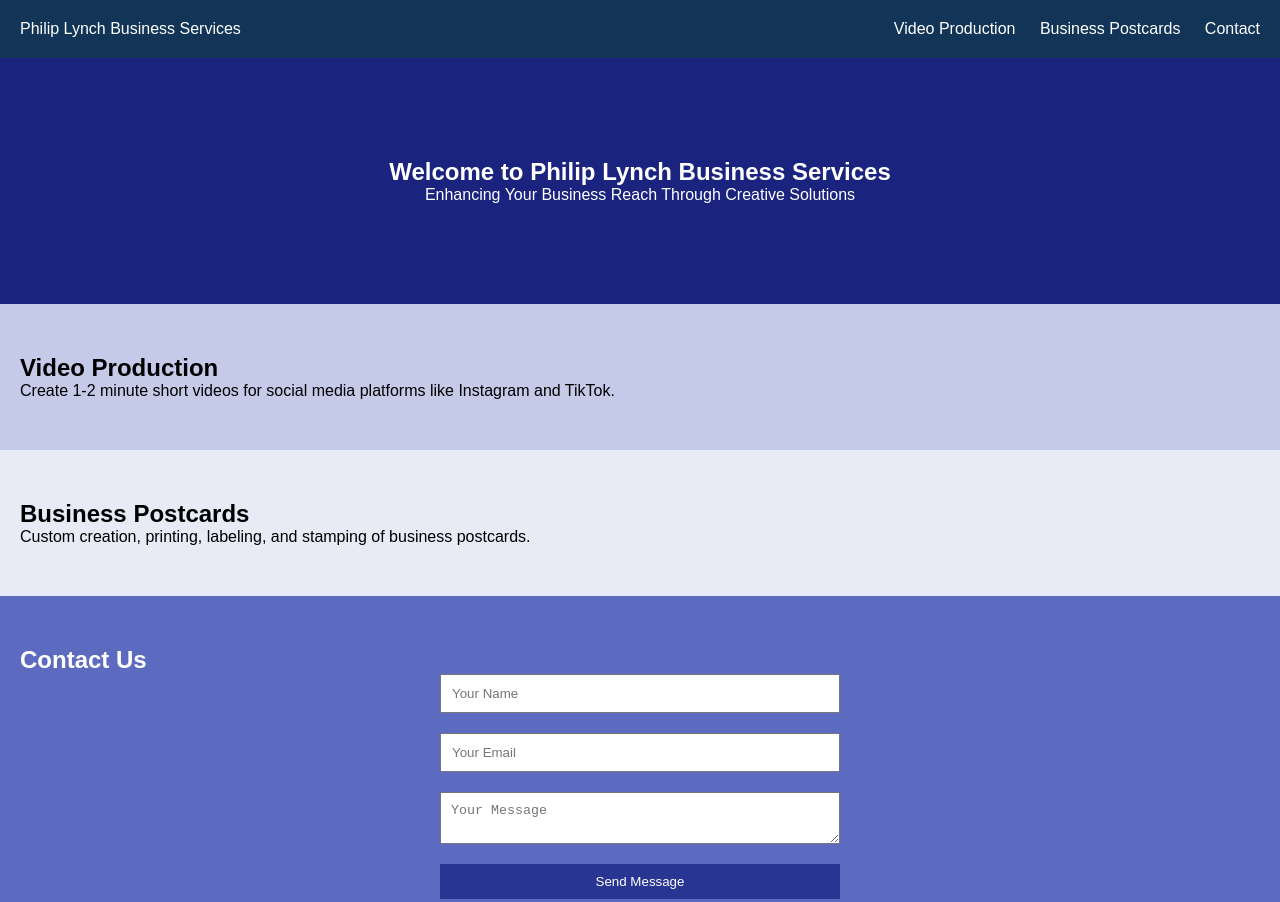
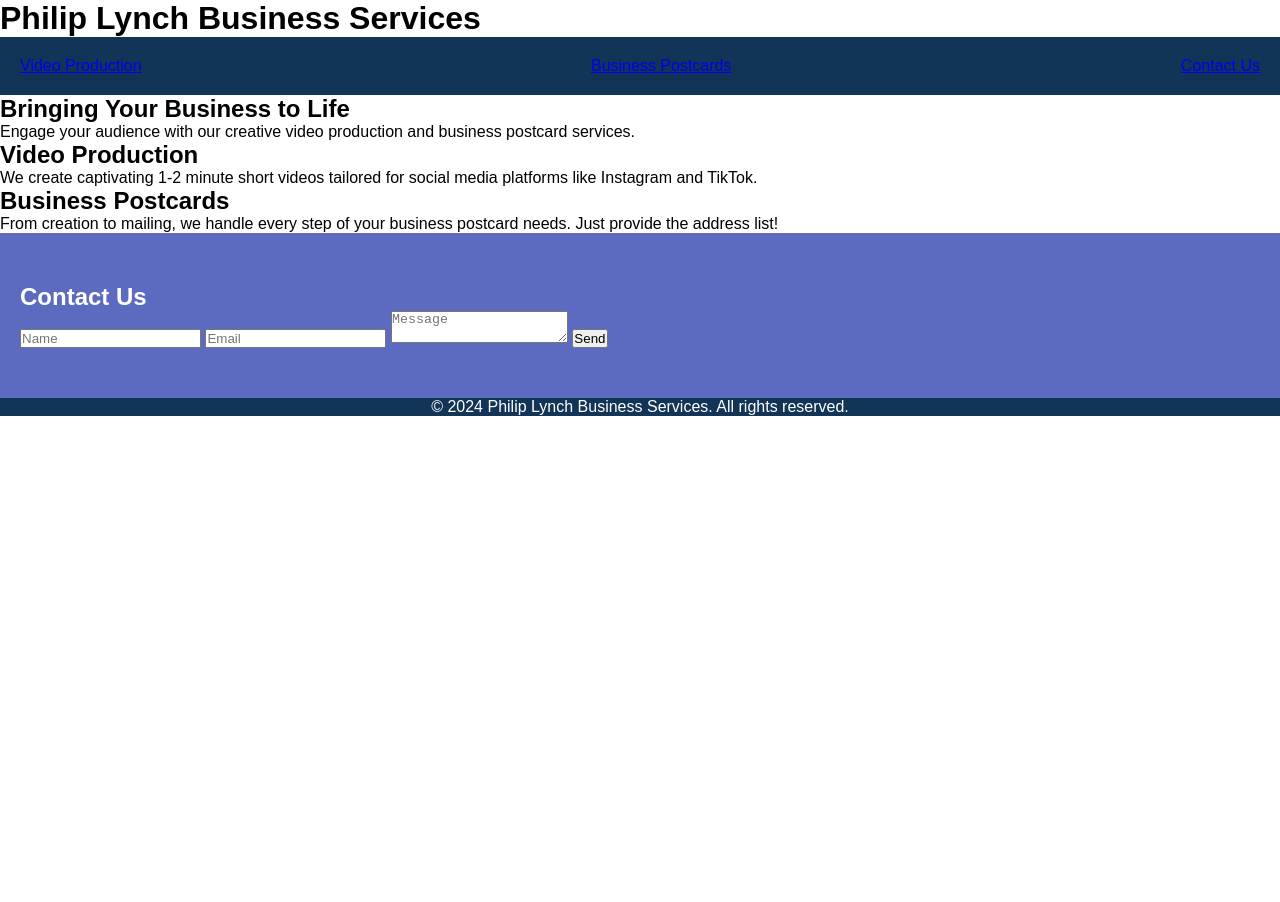
Before and after one commit to philiplynch/personal-site, a plain HTML site: page services/index.html in a window 1280 px wide. Shown: the top 902 px of the page. After the commit the page ends 800 px from the top, so only its background shows below. Drawn offline with Linux system fonts and the light colour scheme; a script that the page names is missing.

Commit message:
Update index.html

```diff
--- a/services/index.html
+++ b/services/index.html
@@ -7,52 +7,44 @@
     <link rel="stylesheet" href="style.css">
 </head>
 <body>
-    <header>
+    <div class="container">
+        <header class="header">
+            <h1>Philip Lynch Business Services</h1>
             <nav class="navbar">
-            <div class="logo">Philip Lynch Business Services</div>
-            <ul class="nav-links">
-                <li><a href="#video-production">Video Production</a></li>
-                <li><a href="#post-cards">Business Postcards</a></li>
-                <li><a href="#contact">Contact</a></li>
-            </ul>
+                <a href="#video-production">Video Production</a>
+                <a href="#business-postcards">Business Postcards</a>
+                <a href="#contact-us">Contact Us</a>
             </nav>
         </header>
-    <section id="hero">
-        <div class="hero-container">
-            <h1>Welcome to Philip Lynch Business Services</h1>
-            <p>Enhancing Your Business Reach Through Creative Solutions</p>
+        <main>
+            <section id="intro" class="intro-section">
+                <div class="intro-content">
+                    <h2>Bringing Your Business to Life</h2>
+                    <p>Engage your audience with our creative video production and business postcard services.</p>
                 </div>
             </section>
-    <section id="video-production" class="service-section">
+            <section id="video-production" class="services-section video-production">
                 <h2>Video Production</h2>
-        <p>Create 1-2 minute short videos for social media platforms like Instagram and TikTok.</p>
-        <div class="video-gallery">
-            <!-- Placeholder for video examples -->
-            <div class="video-example"></div>
-            <div class="video-example"></div>
-        </div>
+                <p>We create captivating 1-2 minute short videos tailored for social media platforms like Instagram and TikTok.</p>
             </section>
-    <section id="post-cards" class="service-section">
+            <section id="business-postcards" class="services-section business-postcards">
                 <h2>Business Postcards</h2>
-        <p>Custom creation, printing, labeling, and stamping of business postcards.</p>
-        <div class="postcard-gallery">
-            <!-- Placeholder for postcard examples -->
-            <div class="postcard-example"></div>
-            <div class="postcard-example"></div>
-        </div>
+                <p>From creation to mailing, we handle every step of your business postcard needs. Just provide the address list!</p>
             </section>
-    <section id="contact" class="contact-section">
+            <section id="contact-us" class="contact-section">
                 <h2>Contact Us</h2>
-        <form id="contact-form">
-            <input type="text" placeholder="Your Name" required>
-            <input type="email" placeholder="Your Email" required>
-            <textarea placeholder="Your Message" required></textarea>
-            <button type="submit">Send Message</button>
+                <form>
+                    <input type="text" placeholder="Name" required>
+                    <input type="email" placeholder="Email" required>
+                    <textarea placeholder="Message" required></textarea>
+                    <button type="submit">Send</button>
                 </form>
             </section>
+        </main>
         <footer>
             <p>© 2024 Philip Lynch Business Services. All rights reserved.</p>
         </footer>
+    </div>
     <script src="script.js"></script>
 </body>
 </html>
```
Lines whose indentation alone changed are shown as unchanged.
